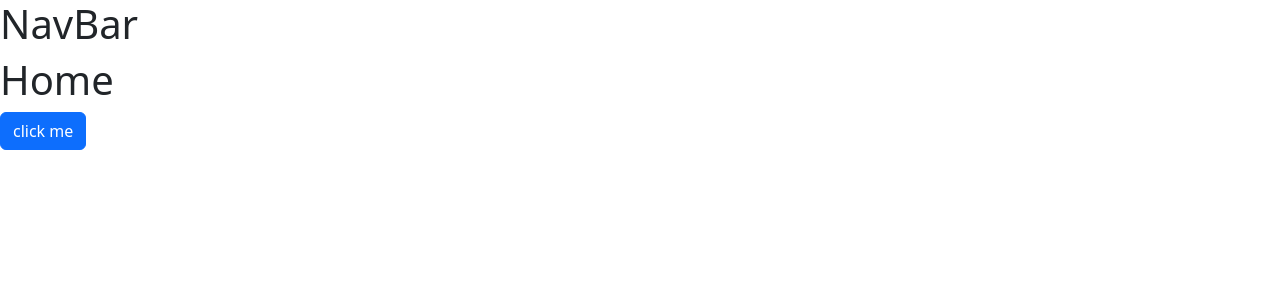
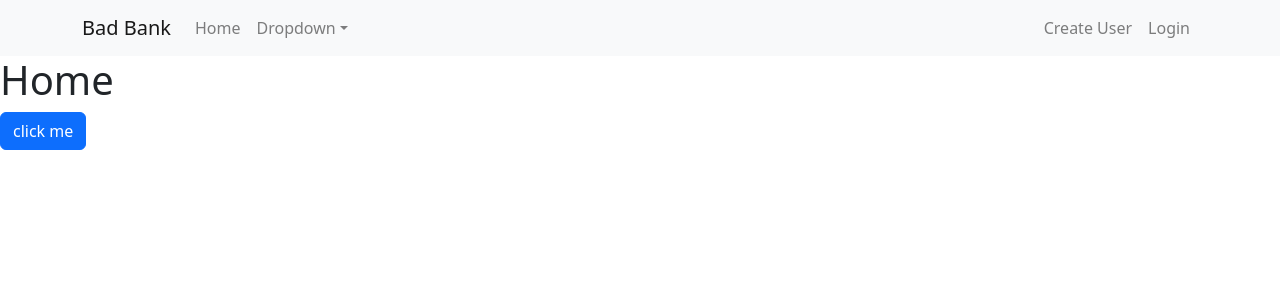
Before and after one commit to JAGeorge54/badBank2, a React (Vite) app in the folder badBank2/: page / in a window 1280 px wide. Shown: the top 300 px of the page. Built offline with nearby package versions, Linux system fonts and the light colour scheme.

Commit message:
finished navbar outline

```diff
--- a/badBank2/src/App.jsx
+++ b/badBank2/src/App.jsx
@@ -1,6 +1,6 @@
 import { useState } from 'react'
 import { Route, Routes } from 'react-router-dom'
-import { Navbar } from './componenets/Navbar'
+import { NavBar } from './componenets/Navbar'
 import { Home } from './pages/Home'
 import { Login } from './pages/Login'
 import { Createuser } from './pages/Createuser'
@@ -16,7 +16,7 @@ function App() {
 
   return (
     <>
-      <Navbar />
+      <NavBar />
       <Routes>
         <Route path='/' element={<Home />} />
         <Route path='/login' element={ <Login/> } />
--- a/badBank2/src/componenets/Navbar.jsx
+++ b/badBank2/src/componenets/Navbar.jsx
@@ -1,5 +1,38 @@
-export function Navbar() {
+import Container from 'react-bootstrap/Container';
+import Nav from 'react-bootstrap/Nav';
+import Navbar from 'react-bootstrap/Navbar';
+import NavDropdown from 'react-bootstrap/NavDropdown';
+
+
+export function NavBar() {
   return(
-    <h1>NavBar</h1>
-  )
-}
+    <>
+      <Navbar collapseOnSelect expand="lg" className="bg-body-tertiary">
+        <Container>
+          <Navbar.Brand href="#home">Bad Bank</Navbar.Brand>
+          <Navbar.Toggle aria-controls="responsive-navbar-nav" />
+          <Navbar.Collapse id="responsive-navbar-nav">
+            <Nav className="me-auto">
+              <Nav.Link href="#features">Home</Nav.Link>
+              <NavDropdown title="Dropdown" id="collapsible-nav-dropdown">
+                <NavDropdown.Item href="#action/3.1">Balance</NavDropdown.Item>
+                <NavDropdown.Item href="#action/3.2">Deposit</NavDropdown.Item>
+                <NavDropdown.Item href="#action/3.3">Withdrawl</NavDropdown.Item>
+                <NavDropdown.Divider />
+                <NavDropdown.Item href="#action/3.4">
+                  Alldata
+                </NavDropdown.Item>
+              </NavDropdown>
+            </Nav>
+            <Nav>
+              <Nav.Link href="#deets">Create User</Nav.Link>
+              <Nav.Link eventKey={2} href="#memes">
+                Login
+              </Nav.Link>
+            </Nav>
+          </Navbar.Collapse>
+        </Container>
+      </Navbar>
+    </>
+  );
+};
```
